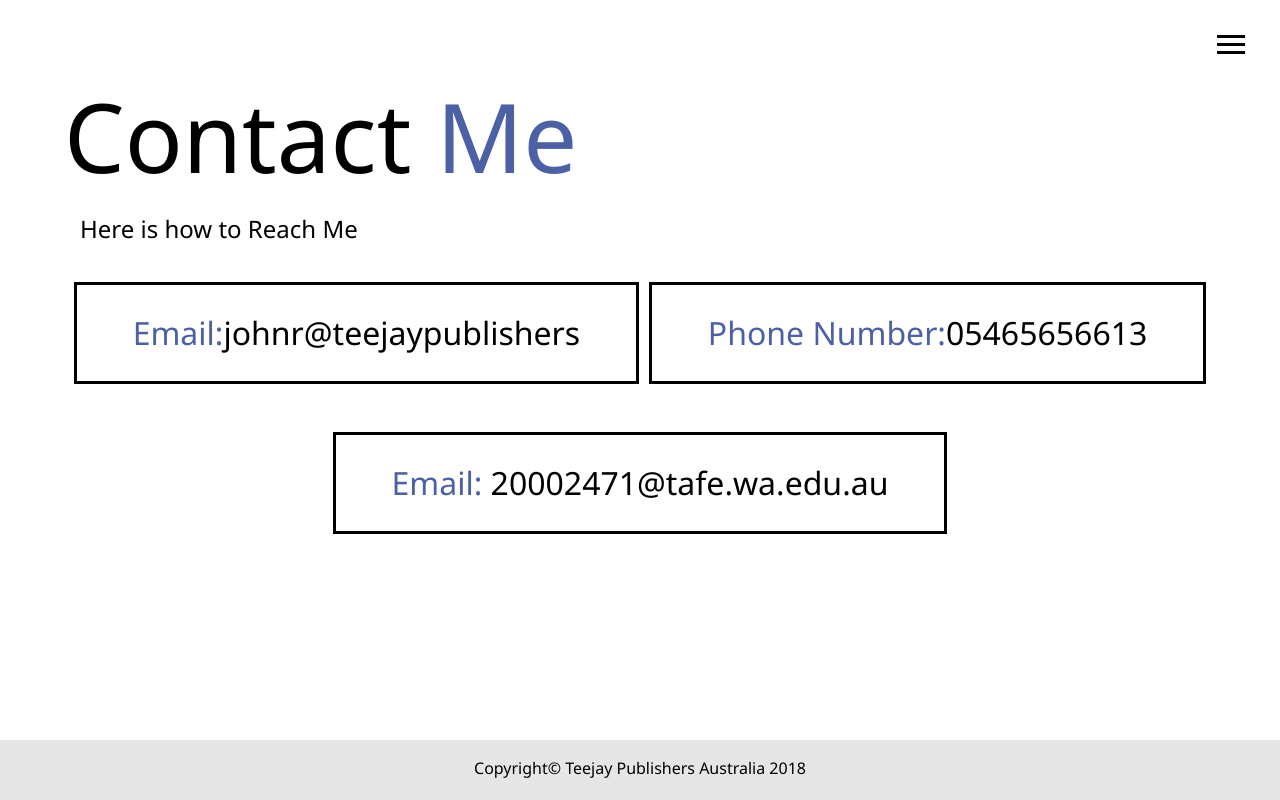
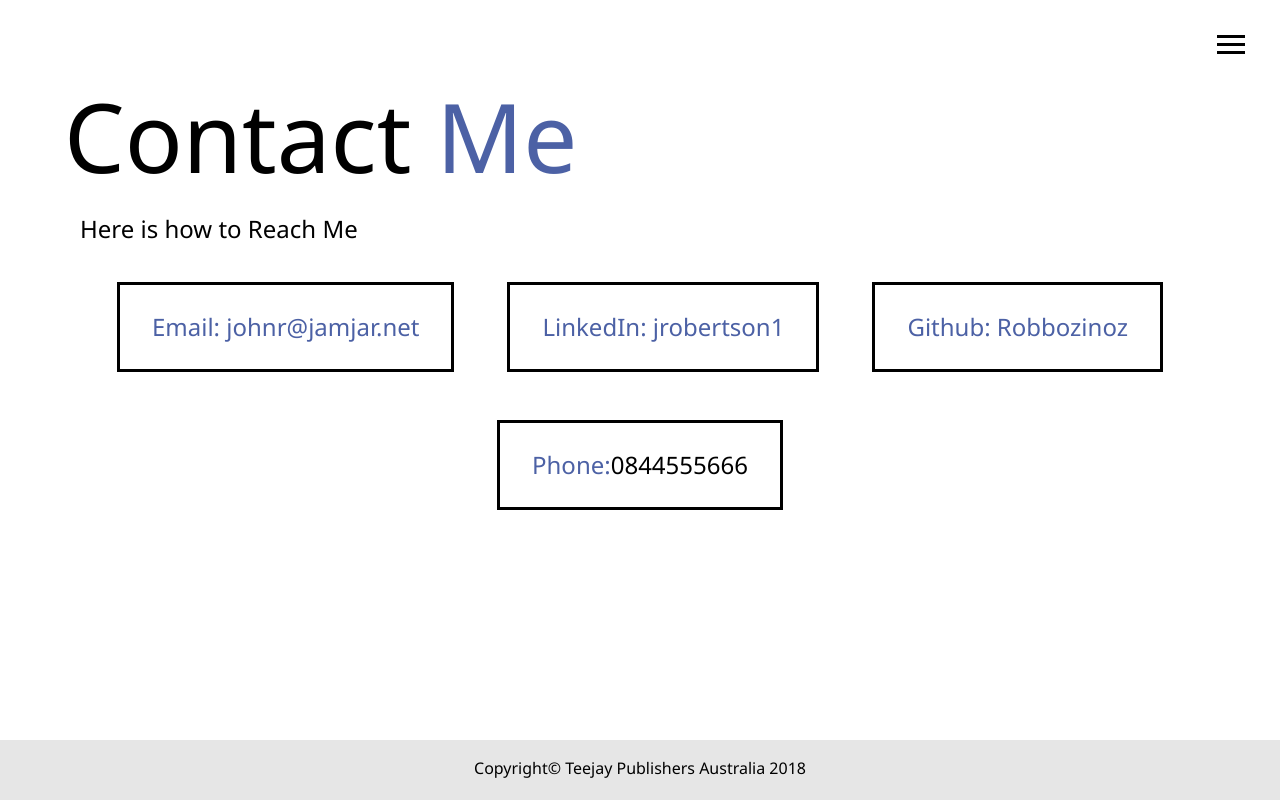
Before and after one commit to Robbozinoz/jr_portfolio, a PHP site: page /dist/contact.html in a window 1280 px wide. Run offline with PHP 8.4, Linux system fonts and the light colour scheme; some libraries are stand-ins or nearby versions.

Commit message:
Improved contact styling

```diff
--- a/dist/contact.html
+++ b/dist/contact.html
@@ -46,12 +46,18 @@
 
     <div class="boxes">
       <div>
-        <span class="text-secondary">Email:</span>johnr@teejaypublishers
+        <span class="text-secondary">Email:</span>
+        <a class="text-secondary" href="mailto:johnr@myjamjar.net?subject=Request%20for%20Web%20Developer%20Services">johnr@jamjar.net</a>
       </div>
-      <div><span class="text-secondary">Phone Number:</span>05465656613</div>
       <div>
-        <span class="text-secondary">Email:</span> 20002471@tafe.wa.edu.au
+        <span class="text-secondary">LinkedIn:</span>
+        <a class="text-secondary" href="https://www.linkedin.com/in/jrobertson1/">jrobertson1</a>
       </div>
+      <div>
+        <span class="text-secondary">Github:</span>
+        <a class="text-secondary" href="https://github.com/Robbozinoz">Robbozinoz</a>
+      </div>
+      <div><span class="text-secondary">Phone:</span>0844555666</div>
     </div>
   </main>
 
--- a/dist/css/main.css
+++ b/dist/css/main.css
@@ -69,10 +69,10 @@
   .menu .nav-link {
     display: inline-block;
     position: relative;
-    font-size: 30px;
+    font-size: 2rem;
     text-transform: uppercase;
     padding: 1rem 0;
-    font-weight: 300;
+    font-weight: 400;
     color: #000;
     text-decoration: none;
     transition: all 0.5s ease-out; }
@@ -200,11 +200,12 @@ main {
   flex-wrap: wrap;
   justify-content: space-evenly;
   align-items: center;
-  margin-top: 1rem; }
+  margin-top: 1rem;
+  overflow: auto; }
   .boxes div {
-    font-size: 2rem;
+    font-size: 1.5rem;
     border: 3px #000 solid;
-    padding: 1.5rem 3.5rem;
+    padding: 1.5rem 2rem;
     margin-bottom: 3rem;
     transition: all 0.5s ease-out; }
     .boxes div:hover {
@@ -292,6 +293,10 @@ main {
   main h1.lg-heading {
     font-size: 3.5rem; }
   main h2.sm-heading {
-    font-size: 1.4rem; }
+    font-size: 2rem; }
   .projects {
-    grid-template-columns: repeat(1, 1fr); } }
+    grid-template-columns: repeat(1, 1fr); }
+  .boxes div {
+    font-size: 1rem;
+    width: 100%;
+    margin-bottom: 0.5rem; } }
--- a/package.json
+++ b/package.json
@@ -3,12 +3,15 @@
   "version": "1.0.0",
   "description": "John's portfolio",
   "main": "index.js",
+  "homepage": "https://Robbozinoz.github.io/jr_portfolio",
   "scripts": {
-    "sass": "node-sass -w scss/ -o dist/css/ --recursive"
+    "sass": "node-sass -w scss/ -o dist/css/ --recursive",
+    "deploy": "gh-pages -d dist"
   },
   "author": "John Robertson",
   "license": "MIT",
   "dependencies": {
+    "gh-pages": "^2.0.1",
     "node-sass": "^4.11.0"
   }
 }
--- a/scss/_menu.scss
+++ b/scss/_menu.scss
@@ -114,10 +114,10 @@
   .nav-link {
     display: inline-block;
     position: relative;
-    font-size: 30px;
+    font-size: 2rem;
     text-transform: uppercase;
     padding: 1rem 0;
-    font-weight: 300;
+    font-weight: 400;
     color: set-text-color($primary-color);
     text-decoration: none;
     @include ease-out;
@@ -128,7 +128,7 @@
   }
 }
 
-//Delay each nav item slide bu 0.1s
+//Delay each nav item slide by 0.1s
 @for $x from 1 through 4 {
   .nav-item:nth-child(#{$x}) {
     transition-delay: $x * 0.1s;
--- a/scss/_mobile.scss
+++ b/scss/_mobile.scss
@@ -62,6 +62,7 @@
 
     grid-template-columns: 1fr;
   }
+
   .projects {
     grid-template-columns: repeat(2, 1fr);
   }
@@ -83,11 +84,17 @@
     }
 
     h2.sm-heading {
-      font-size: 1.4rem;
+      font-size: 2rem;
     }
   }
 
   .projects {
     grid-template-columns: repeat(1, 1fr);
   }
+
+  .boxes div {
+    font-size: 1rem;
+    width: 100%;
+    margin-bottom: 0.5rem;
+  }
 }
--- a/scss/main.scss
+++ b/scss/main.scss
@@ -139,11 +139,13 @@ main {
   justify-content: space-evenly;
   align-items: center;
   margin-top: 1rem;
+  overflow: auto;
+
 
   div {
-    font-size: 2rem;
+    font-size: 1.5rem;
     border: 3px #000 solid;
-    padding: 1.5rem 3.5rem;
+    padding: 1.5rem 2rem;
     margin-bottom: 3rem;
 
     @include ease-out;
```
Also changed, not shown: package-lock.json.
